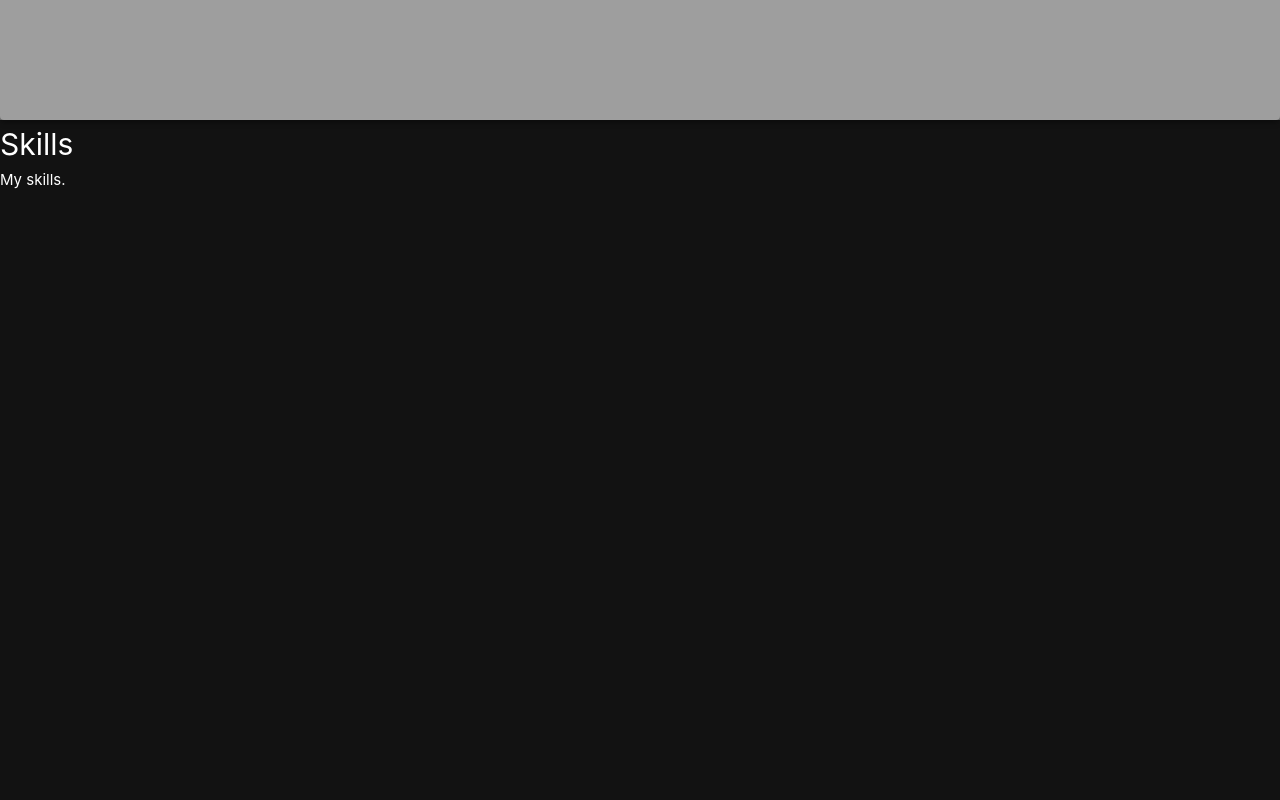
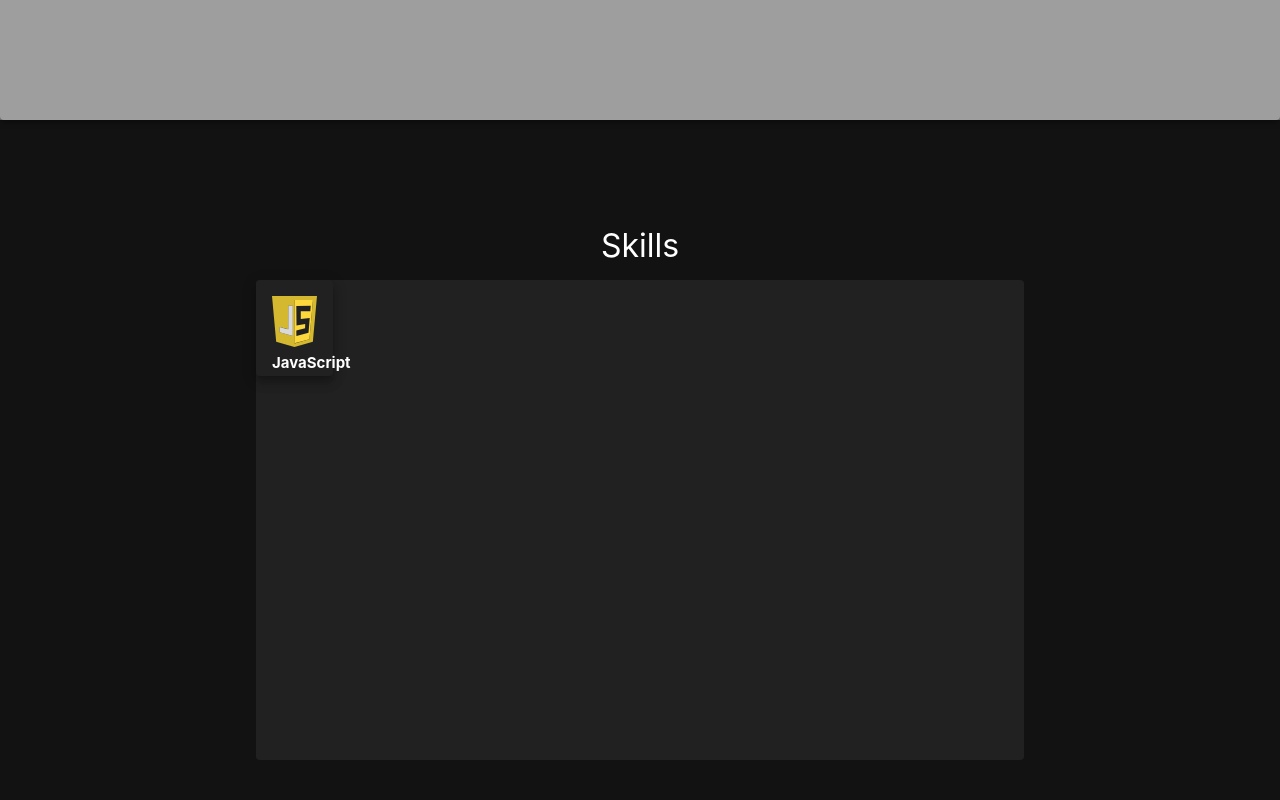
Before and after one commit to Red277/MyWebsite, a Vue app in the folder my-website/: page / in a window 1280 px wide. Shown: the part 1480-2280 px from the top of the page. Built offline with nearby package versions, Linux system fonts and the light colour scheme; the HTML template or start-up script is replaced by a standard one.

Commit message:
adding skill view and item component

```diff
--- /dev/null
+++ b/my-website/src/components/SkillsItem.vue
@@ -0,0 +1,31 @@
+<template>
+  <v-sheet
+    width="10%"
+    height="20%"
+    rounded
+    elevation="8"
+    class="pa-4"
+  >
+    <div style="height: 80%;">
+      <v-img
+        :src="props.urlRef"
+        alt="Skills Icon"
+        contain
+        height="100%"
+        width="100%"
+      ></v-img>
+    </div>
+    <div style="text-align: center; padding-top: 4px; font-weight: bold;">{{ props.skillTitle }} </div>
+
+  </v-sheet>
+</template>
+
+<script setup lang="ts">
+  const props = defineProps({
+    urlRef: String,
+    skillTitle: String
+  });
+</script>
+
+<style scoped>
+</style>
--- a/my-website/src/views/SkillsView.vue
+++ b/my-website/src/views/SkillsView.vue
@@ -1,9 +1,20 @@
+<script setup lang="ts">
+import SkillsItem from '@/components/SkillsItem.vue';
+
+</script>
+
 <template>
-  <div>
-    <h1>Skills</h1>
-    <p>My skills.</p>
-  </div>
+    <div style="display: flex; justify-content: center; align-items: center; height: inherit; position: relative;">
+    <p style="text-align: left; font-size:2rem; top: 100px; position: absolute ;">Skills</p>
+
+      <v-sheet
+        width="60%"
+        height="60%"
+        rounded
+        class="position-"
+      >
+        <SkillsItem skill-title="JavaScript" url-ref="/src/assets/javascript.svg"/>
+
+      </v-sheet>
+    </div>
 </template>
-
-<style scoped>
-</style>
```
Also changed, not shown: my-website/src/assets/javascript.svg (added).
